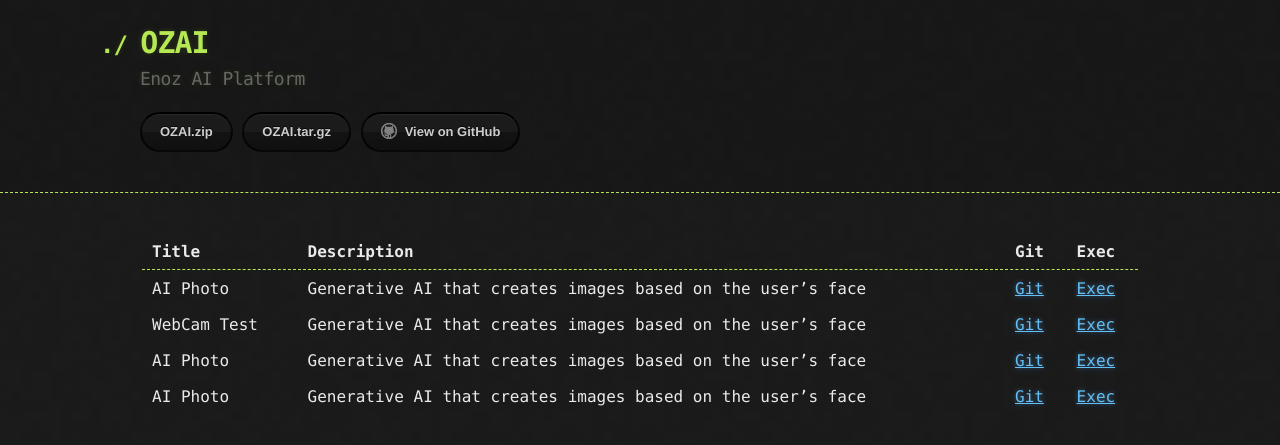
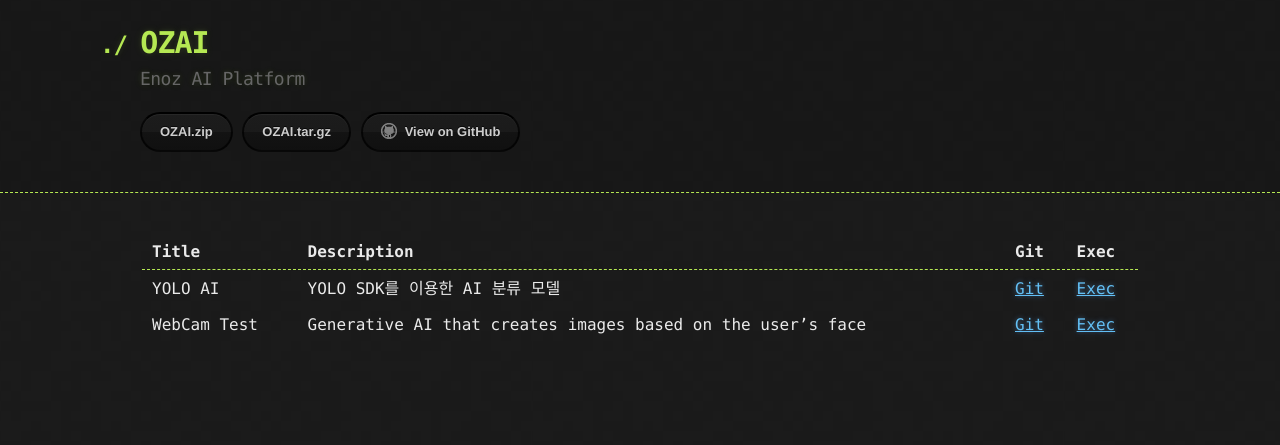
Before and after one commit to enozdev/enoz.github.io, a Jekyll site: the page built from index.md, in a window 1280 px wide. Shown: the top 445 px of the page. Built offline with Jekyll 4.4.1, drawn with Linux system fonts in a browser that asks for light colours.

Commit message:
Feat: 메인 페이지 변경 (YOLO AI 추가)

```diff
--- a/index.md
+++ b/index.md
@@ -4,7 +4,5 @@ layout: default
 
 | Title        | Description         | Git | Exec |
 |:-------------|:------------------|:------|:------|
-| AI Photo     | Generative AI that creates images based on the user's face | [Git](https://github.com/enozdev/Yolo_Web)  | [Exec](https://enozdev.github.io/Yolo_Web/)  |
+| YOLO AI     | YOLO SDK를 이용한 AI 분류 모델 | [Git](https://github.com/enozdev/Yolo_Web)  | [Exec](https://enozdev.github.io/Yolo_Web/)  |
 | WebCam Test  | Generative AI that creates images based on the user's face | [Git](https://github.com/enozdev/test_page) | [Exec](https://enozdev.github.io/test_page/)  |
-| AI Photo     | Generative AI that creates images based on the user's face | [Git](https://github.com/enozdev/Yolo_Web)  | [Exec](https://enozdev.github.io/Yolo_Web/)  |
-| AI Photo     | Generative AI that creates images based on the user's face | [Git](https://github.com/enozdev/Yolo_Web)  | [Exec](https://enozdev.github.io/Yolo_Web/)  |
```
